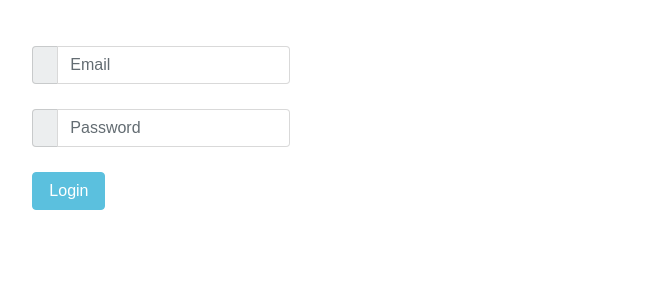
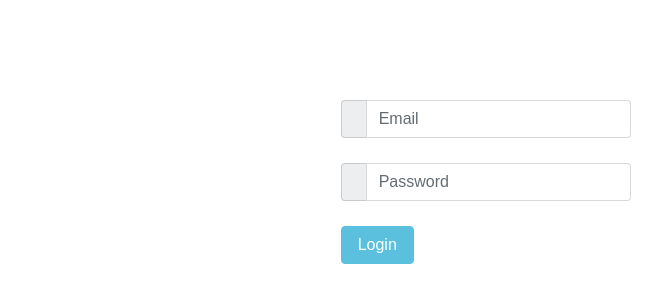
Before and after one commit to sin1ter/DBMSL, a PHP site: page / in a window 1280 px wide. Shown: the part 91-394 px from the top of the page, without its empty margins (181-843 px from the left). Run offline with PHP 8.4, Linux system fonts and the light colour scheme; some libraries are stand-ins or nearby versions.

Commit message:
dashboard

```diff
--- a/index.php
+++ b/index.php
@@ -30,12 +30,13 @@ include('inc/header4.php');
 </head>
 <body>
   <?php include('top_menus.php'); ?>
+  <br><br><br>
   <div class="container-fluid" id="main">
     <div class="row row-offcanvas row-offcanvas-left">
       <?php include('left_menus.php'); ?>
-	  <div class="col-md-9 col-lg-10 main">
+	  <div class="mx-auto col-10 col-md-8 col-lg-6">
 		<div class="row mb-3">
-			<div style="padding-top:30px" class="panel-body" >
+			<div style="padding-top:30px" class="mx-auto col-10 col-md-8 col-lg-6" >
 				<?php if ($loginMessage != '') { ?>
 					<div id="login-alert" class="alert alert-danger col-sm-12"><?php echo $loginMessage; ?></div>
 				<?php } ?>
```
